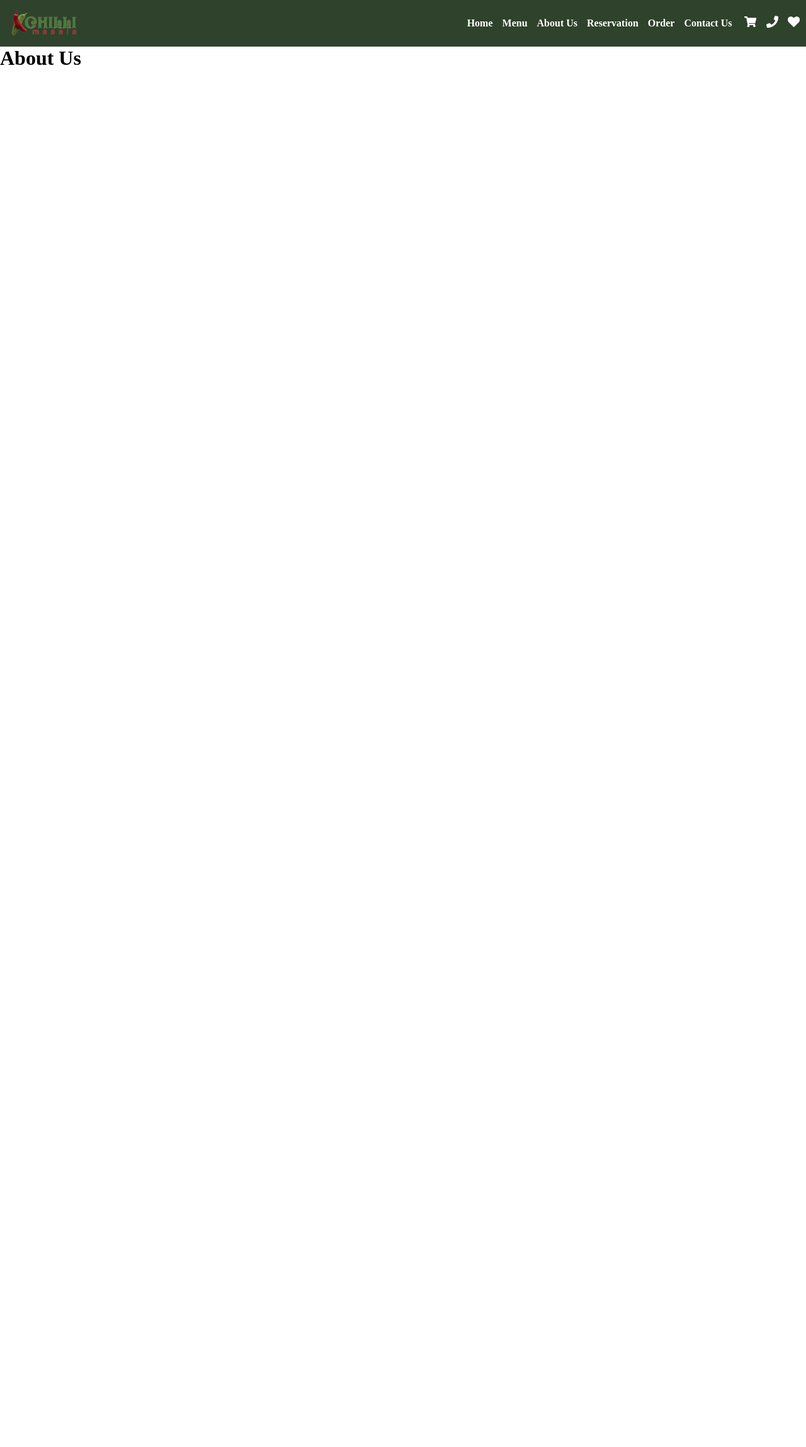
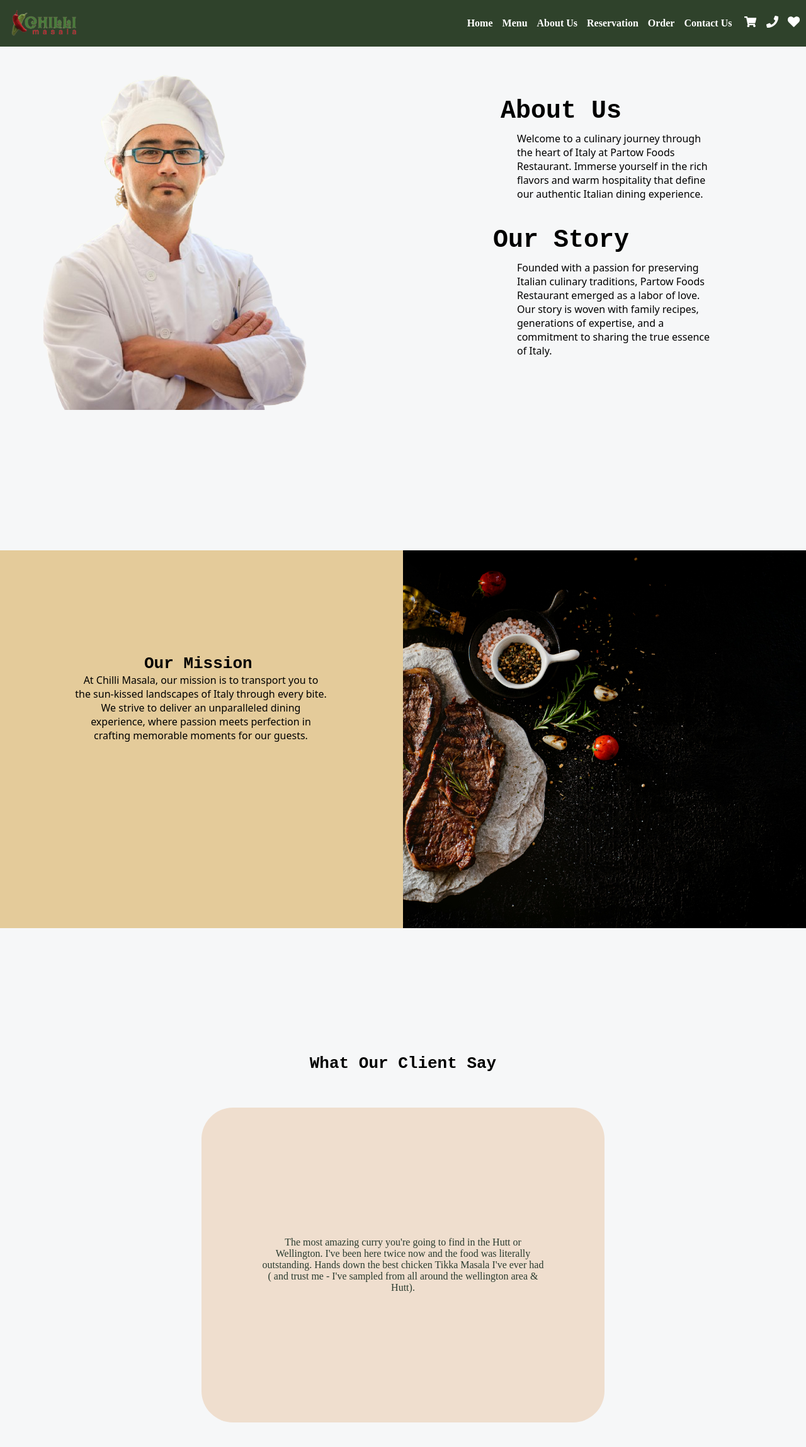
Before and after one commit to ashutoshqsofte/ChilliMasala, a React (Create React App) app: page /about in a window 1280 px wide. Shown: the top 2298 px of the page at 63% size. Before the commit the page ends 800 px from the top, so only its background shows below. Built offline with nearby package versions, Linux system fonts and the light colour scheme.

Commit message:
About Us Page

```diff
--- a/src/Pages/AboutUs.js
+++ b/src/Pages/AboutUs.js
@@ -1,9 +1,54 @@
 import React from "react";
 import "./Page.css";
+import ChefImage from "../images/chefchillim.png";
 
 const AboutUs = () => (
   <>
-    <h1>About Us</h1>
+    <div className="About-main">
+      <div className="img-about">
+        <img src={ChefImage} alt="chilli masala" />
+      </div>
+      <div className="cntnt-about">
+        <h1 className="about-us-head">About Us</h1>
+        <p className="para-abtus">
+          Welcome to a culinary journey through the heart of Italy at Partow
+          Foods Restaurant. Immerse yourself in the rich flavors and warm
+          hospitality that define our authentic Italian dining experience.
+        </p>
+        <h1 className="story-us-head">Our Story</h1>
+        <p className="para-story">
+          Founded with a passion for preserving Italian culinary traditions,
+          Partow Foods Restaurant emerged as a labor of love. Our story is woven
+          with family recipes, generations of expertise, and a commitment to
+          sharing the true essence of Italy.
+        </p>
+      </div>
+    </div>
+    <div className="About-main2">
+      <div className="cntnt-msn">
+        <h1 className="mission-us-head">Our Mission</h1>
+        <p className="para-msn">
+          At Chilli Masala, our mission is to transport you to the sun-kissed
+          landscapes of Italy through every bite. We strive to deliver an
+          unparalleled dining experience, where passion meets perfection in
+          crafting memorable moments for our guests.
+        </p>
+      </div>
+
+      <div className="img-msn"></div>
+    </div>
+
+    <div className="About-main3">
+      <h1 className="clnt-head">What Our Client Say</h1>
+      <div className="cntnt-clnt">
+        <p className="para-clnt">
+          The most amazing curry you're going to find in the Hutt or Wellington.
+          I've been here twice now and the food was literally outstanding. Hands
+          down the best chicken Tikka Masala I've ever had ( and trust me - I've
+          sampled from all around the wellington area & Hutt).
+        </p>
+      </div>
+    </div>
   </>
 );
 
--- a/src/Pages/Page.css
+++ b/src/Pages/Page.css
@@ -148,3 +148,124 @@
   height: 300px;
   width: 1400px;
 }
+
+/* About Us */
+
+.About-main{
+  display: flex;
+  justify-content: space-evenly;
+  height: 100vh;
+  width: 100%;
+  background-color: rgb(246, 247, 248);
+}
+
+
+
+.cntnt-about{
+  width: 50%;
+  height: 100%;
+  background-color: rgb(246, 247, 248);
+}
+
+.about-us-head{
+  padding-top: 80px;
+  font-weight: 900;
+  font-size: 40px;
+  font-family: monospace;
+  text-align: center;
+}
+
+.para-abtus{
+  font-family: system-ui, -apple-system, BlinkMacSystemFont, 'Segoe UI', Roboto, Oxygen, Ubuntu, Cantarell, 'Open Sans', 'Helvetica Neue', sans-serif;
+  padding-left: 250px;
+  margin-top: 10px;
+  width: 50%;
+}
+
+.story-us-head{
+  padding-top: 40px;
+  font-weight: 900;
+  font-size: 40px;
+  font-family: monospace;
+  text-align: center;
+}
+
+.para-story{
+  font-family: system-ui, -apple-system, BlinkMacSystemFont, 'Segoe UI', Roboto, Oxygen, Ubuntu, Cantarell, 'Open Sans', 'Helvetica Neue', sans-serif;
+  padding-left: 250px;
+  margin-top: 10px;
+  width: 50%;
+}
+
+.About-main2{
+  display: flex;
+  justify-content: space-evenly;
+  height: 100vh;
+  width: 100%;
+  background-color: rgb(246, 247, 248);
+}
+
+.cntnt-msn{
+  text-align: left;
+  width: 50%;
+  height: 75%;
+  background-color: rgba(217, 175, 92, 0.601);
+}
+
+.mission-us-head{
+  padding-top: 165px;
+  font-family: monospace;
+  padding-left: 229px;
+  font-size: xx-large;
+}
+
+.para-msn{
+  font-family: system-ui, -apple-system, BlinkMacSystemFont, 'Segoe UI', Roboto, Oxygen, Ubuntu, Cantarell, 'Open Sans', 'Helvetica Neue', sans-serif;
+  text-align: center;
+  width: 400px;
+  padding-left: 119px;
+}
+
+.img-msn{
+    width: 50%;
+    height: 75%;
+    background-image: url('../images/chillifood.jpg');
+    background-size: cover;
+    background-position: center;
+}
+
+.About-main3{
+  display: flex;
+  flex-direction: column;
+  justify-content: center;
+  align-items: center;
+  height: 80vh;
+  width: 100%;
+  background-color: rgb(246, 247, 248);
+}
+
+.cntnt-clnt{
+  height: 100%;
+  width: 50%;
+  margin-bottom: 55px;
+  align-items: center;
+  background-color: rgba(225, 174, 126, 0.344);
+  display: flex;
+  align-items: center;
+  justify-content: center;
+  border-radius: 50px;
+
+}
+
+.para-clnt{
+  width: 70%;
+  text-align: center;
+  color: rgb(42, 59, 47);
+}
+
+.clnt-head{
+  font-weight: 998px;
+  font-family: monospace;
+  font-size: xx-large;
+  padding-bottom: 55px;
+}
```
Also changed, not shown: src/images/chefchillim.png (added), src/images/chillifood.jpg (added).
